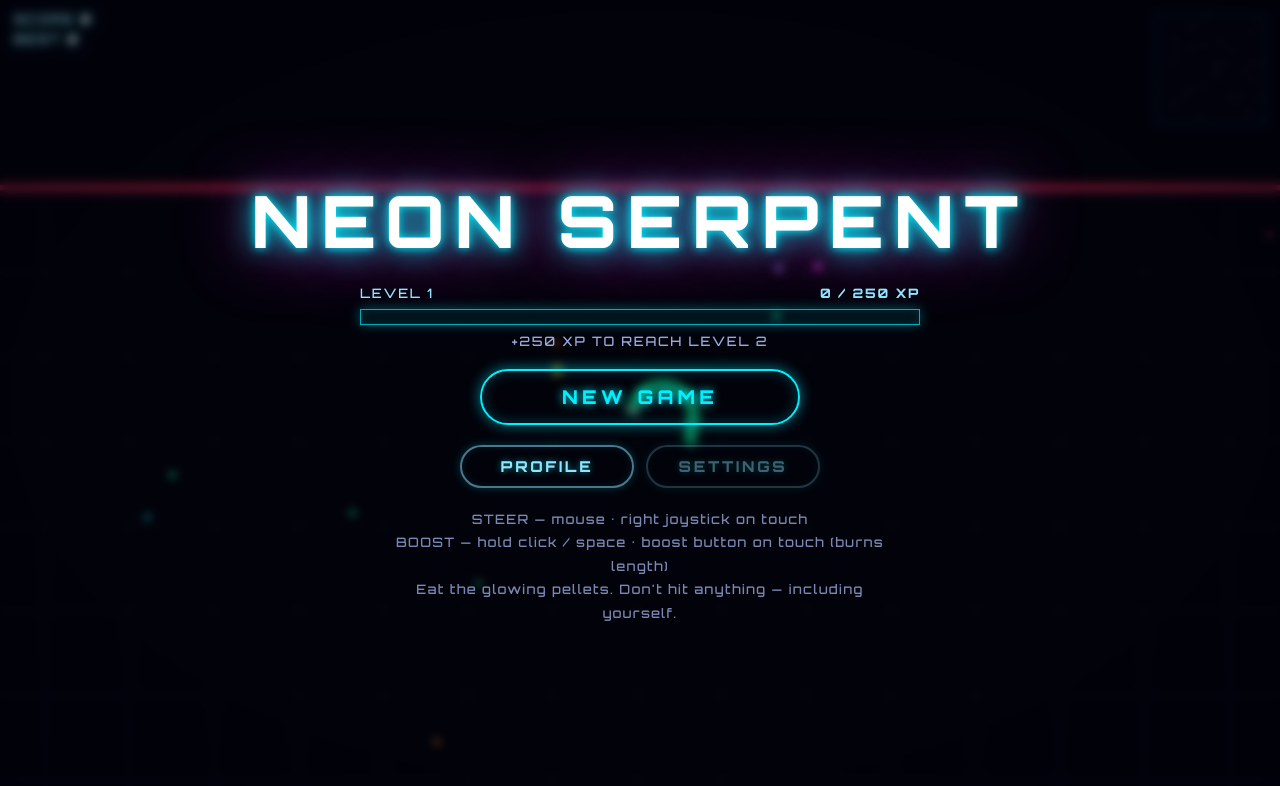
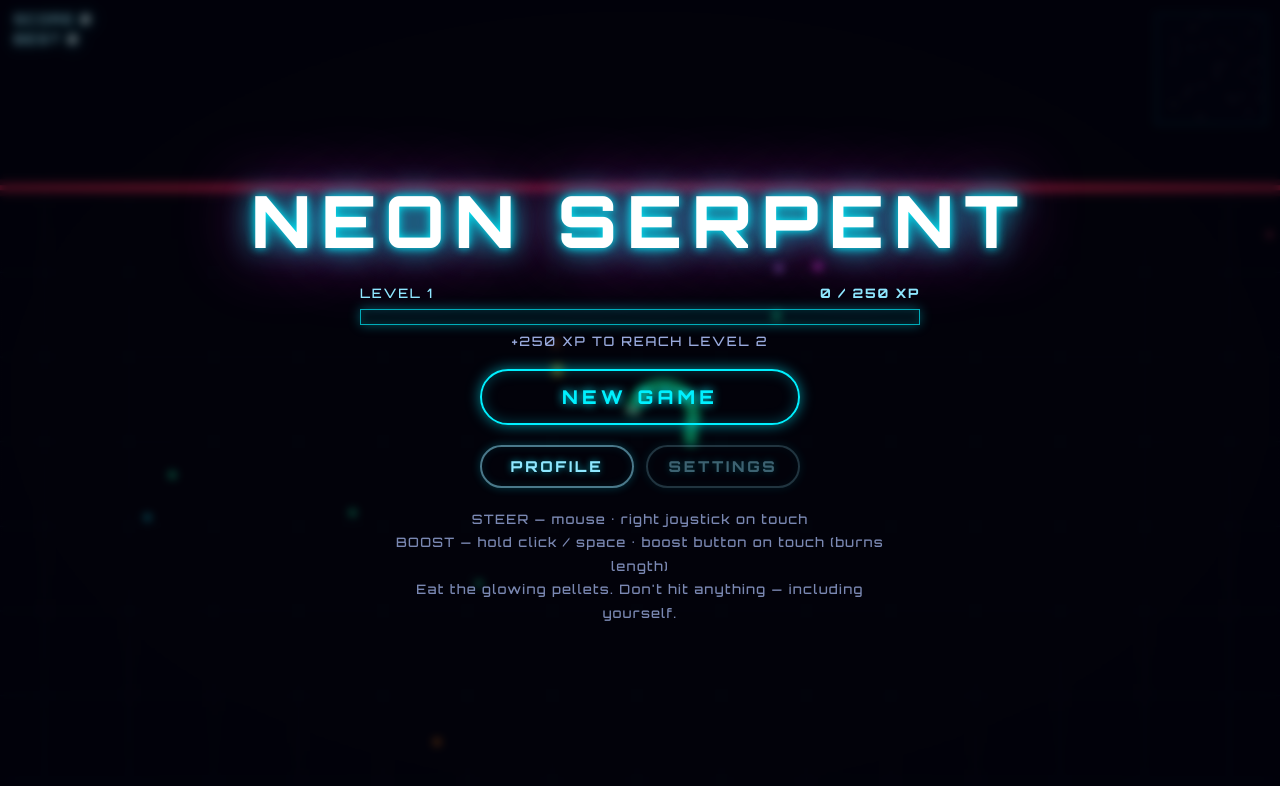
Before and after one commit to nevercast/serpent, a website built with Parcel: page index.html in a window 1280 px wide. Built offline with nearby package versions, Linux system fonts and the light colour scheme.

Commit message:
Align secondary menu button width

```diff
--- a/index.html
+++ b/index.html
@@ -200,7 +200,7 @@
     align-items:stretch;
   }
   .menu-links {
-    width:min(360px, 92vw);
+    width:min(320px, 92vw);
     display:grid;
     grid-template-columns:1fr 1fr;
     gap:12px;
```
